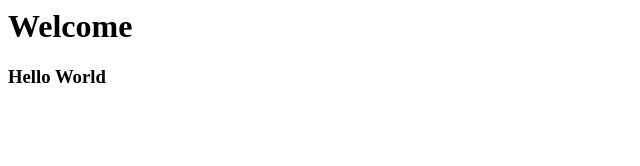
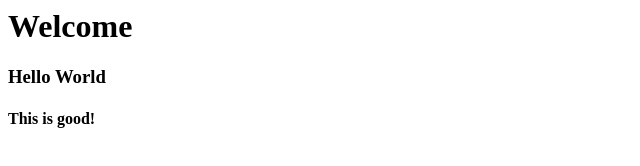
Before and after one commit to yuvaraj382/init_repo, a plain HTML site: page index.html in a window 1280 px wide. Shown: the whole page, without its empty margins (0-640 px from the left). Drawn offline with Linux system fonts and the light colour scheme.

Commit message:
added one line

```diff
--- a/index.html
+++ b/index.html
@@ -4,5 +4,6 @@
 </head>
 <body>
 <h3>Hello World</h3>
+<h4>This is good!</h4>
 </body>
 </html>
```
